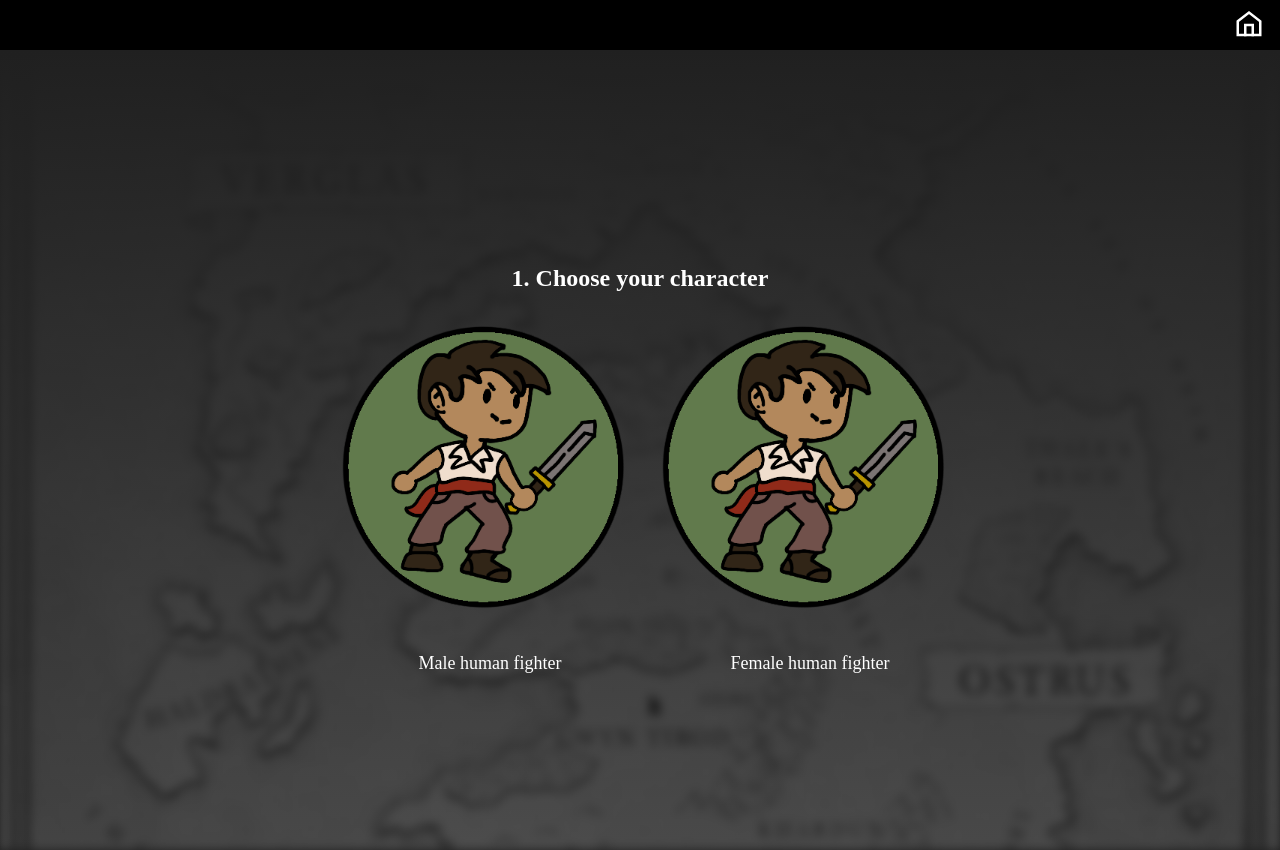
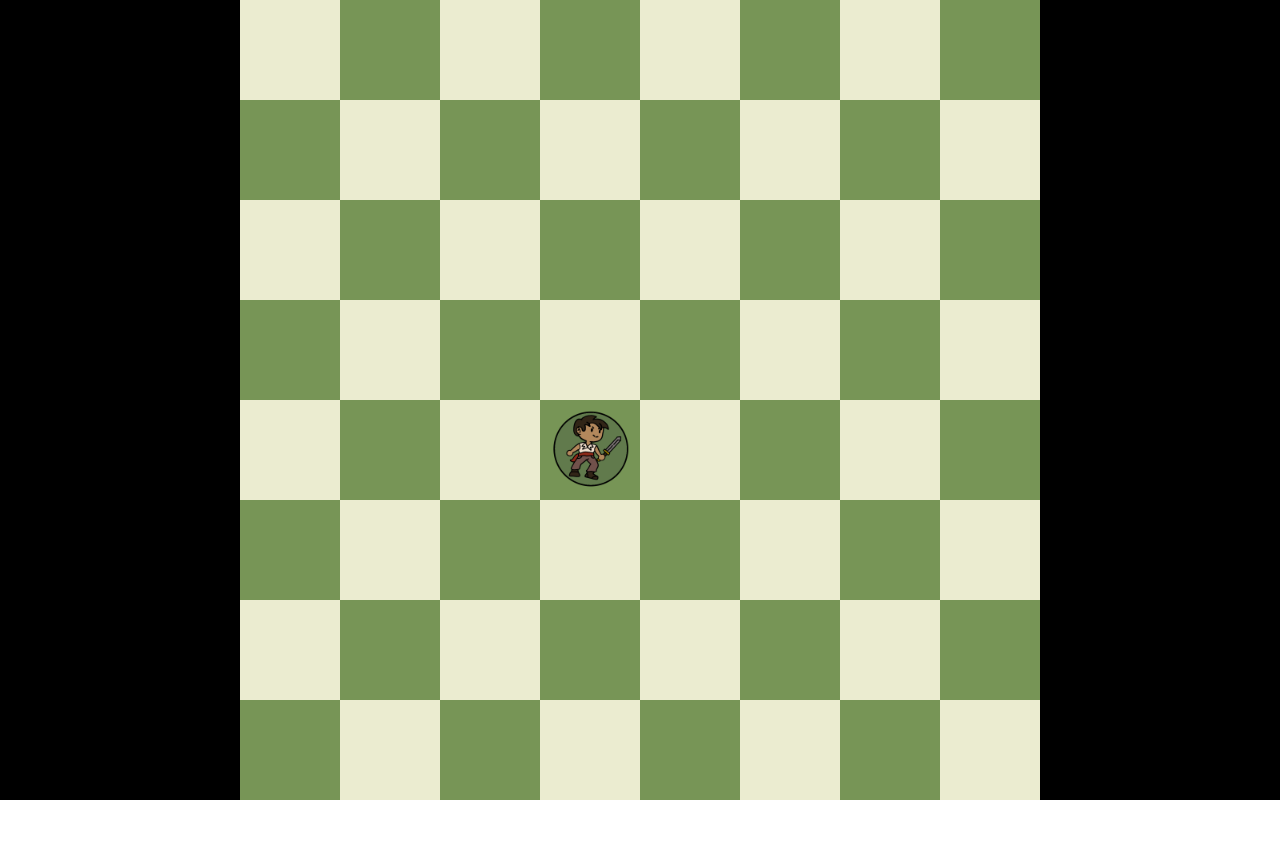
Before and after one commit to robertnochez/dungeon-tactics, a React (Create React App) app: page /Character-Customizer in a window 1280 px wide. After the commit the page ends 800 px from the top, so only its background shows below. Built offline with nearby package versions, Linux system fonts and the light colour scheme; a web font is replaced by a local one.

Commit message:
working on simulation aspect

```diff
--- a/src/App.css
+++ b/src/App.css
@@ -2,5 +2,5 @@
   display: grid;
   place-content: center;
   height: 100vh;
-  background-color: #202020;
+  background-color: #000000;
 }
--- a/src/App.tsx
+++ b/src/App.tsx
@@ -1,9 +1,11 @@
 import './App.css';
 import React from 'react';
-//import Battlemap from './components/Battlemap/Battlemap';
+import Battlemap from './components/Battlemap/Battlemap';
+/*
 import Page from './components/Titlescreen/Titlescreen';
 import { BrowserRouter as Router, Routes, Route } from 'react-router-dom';
 import CharacterCustomizer from './components/Character-Customizer/Character-Customizer';
+
 
 
 function App() {
@@ -16,5 +18,14 @@ function App() {
     </Router>
   );
 }
+*/
+
+function App() {
+  return (
+    <div id = "app">
+      <Battlemap/>
+    </div>
+  );
+}
 
 export default App;
--- a/src/components/Battlemap/Battlemap.css
+++ b/src/components/Battlemap/Battlemap.css
@@ -5,17 +5,25 @@
     width: 800px;
     height: 800px;
     background-color: #779556;
-}
+  }
 
-#battlemap .tile {
+  #battlemap .tile {
     width: 100px;
     height: 100px;
-}
+    display: flex;
+    justify-content: center;
+    align-items: center;
+  }
 
-#battlemap .black-tile{
+  #battlemap .black-tile {
     background-color: #779556;
-}
+  }
 
-#battlemap .white-tile{
+  #battlemap .white-tile {
     background-color: #ebecd0;
-}
+  }
+
+  .chess-piece {
+    width: 80px;
+    height: 80px;
+  }
--- a/src/components/Battlemap/Battlemap.tsx
+++ b/src/components/Battlemap/Battlemap.tsx
@@ -1,6 +1,7 @@
-import React from 'react';
 import './Battlemap.css';
+//import Player from '../Player/Player';
 
+/*
 const verticalAxis = [1, 2, 3, 4, 5, 6, 7, 8]
 const horizontalAxis = [1, 2, 3, 4, 5, 6, 7, 8]
 
@@ -24,3 +25,127 @@ export default function Battlemap() {
     }
     return <div id= "battlemap">{map}</div>
 }
+*/
+import { MouseEvent, useRef, useState } from "react";
+import Tile from "../Tiles/Tile";
+import './Battlemap.css';
+
+const verticalAxis = ["1", "2", "3", "4", "5", "6", "7", "8"];
+const horizontalAxis = ["a", "b", "c", "d", "e", "f", "g", "h"];
+
+interface Piece {
+  image: string;
+  x: number;
+  y: number;
+}
+
+const initialBoardState: Piece[] = [
+  { image: "/assets/dt-fighter.png", x: 3, y: 3 }
+];
+
+export default function Battlemap() {
+  const [activePiece, setActivePiece] = useState<HTMLElement | null>(null);
+  const [gridX, setGridX] = useState(0);
+  const [gridY, setGridY] = useState(0);
+  const [pieces, setPieces] = useState<Piece[]>(initialBoardState);
+  const battlemapRef = useRef<HTMLDivElement>(null);
+
+  function grabPiece(e: React.MouseEvent) {
+    const element = e.target as HTMLElement;
+    const battlemap = battlemapRef.current;
+    if (element.classList.contains("chess-piece") && battlemap) {
+      setGridX(Math.floor((e.clientX - battlemap.offsetLeft) / 100));
+      setGridY(Math.abs(Math.ceil((e.clientY - battlemap.offsetTop - 800) / 100)));
+
+      const x = e.clientX - 50;
+      const y = e.clientY - 50;
+      element.style.position = "absolute";
+      element.style.left = `${x}px`;
+      element.style.top = `${y}px`;
+
+      setActivePiece(element);
+    }
+  }
+
+  function movePiece(e: React.MouseEvent) {
+    const battlemap = battlemapRef.current;
+    if (activePiece && battlemap) {
+      const minX = battlemap.offsetLeft - 25;
+      const minY = battlemap.offsetTop - 25;
+      const maxX = battlemap.offsetLeft + battlemap.clientWidth - 75;
+      const maxY = battlemap.offsetTop + battlemap.clientHeight - 75;
+      const x = e.clientX - 50;
+      const y = e.clientY - 50;
+      activePiece.style.position = "absolute";
+
+      if (x < minX) {
+        activePiece.style.left = `${minX}px`;
+      }
+      else if (x > maxX) {
+        activePiece.style.left = `${maxX}px`;
+      }
+      else {
+        activePiece.style.left = `${x}px`;
+      }
+
+      if (y < minY) {
+        activePiece.style.top = `${minY}px`;
+      }
+      else if (y > maxY) {
+        activePiece.style.top = `${maxY}px`;
+      }
+      else {
+        activePiece.style.top = `${y}px`;
+      }
+    }
+  }
+
+  function dropPiece(e: React.MouseEvent) {
+    const battlemap = battlemapRef.current;
+    if (activePiece && battlemap) {
+      const x = Math.floor((e.clientX - battlemap.offsetLeft) / 100);
+      const y = Math.abs(Math.ceil((e.clientY - battlemap.offsetTop - 800) / 100));
+
+      setPieces((value) => {
+        const updatedPieces = value.map((p) => {
+          if (p.x === gridX && p.y === gridY) {
+            p.x = x;
+            p.y = y;
+          }
+          return p;
+        });
+        return updatedPieces;
+      });
+      setActivePiece(null);
+    }
+  }
+
+  let board = [];
+
+  for (let j = verticalAxis.length - 1; j >= 0; j--) {
+    for (let i = 0; i < horizontalAxis.length; i++) {
+      const number = j + i + 2;
+      let image = undefined;
+
+      pieces.forEach((p) => {
+        if (p.x === i && p.y === j) {
+          image = p.image;
+        }
+      });
+
+      board.push(<Tile key={`${j},${i}`} image={image} number={number} />);
+    }
+  }
+
+  return (
+    <div
+      onMouseMove={(e) => movePiece(e)}
+      onMouseDown={(e) => grabPiece(e)}
+      onMouseUp={(e) => dropPiece(e)}
+      id="battlemap"
+      ref={battlemapRef}
+    >
+      {board}
+    </div>
+  );
+}
--- /dev/null
+++ b/src/components/Player/Player.tsx
@@ -0,0 +1,24 @@
+// Player.tsx
+import React from 'react';
+
+interface PlayerProps {
+    position: { x: number, y: number };
+    tileSize: number;
+}
+
+const Player: React.FC<PlayerProps> = ({ position, tileSize }) => {
+    const playerStyle: React.CSSProperties = {
+        width: '100px',
+        height: '100px',
+        borderRadius: '50%',
+        backgroundColor: 'blue',
+        position: 'absolute',
+        top: position.y * tileSize,
+        left: position.x * tileSize,
+        transition: 'top 0.3s, left 0.3s'
+    };
+
+    return <div style={playerStyle}></div>;
+}
+
+export default Player;
--- /dev/null
+++ b/src/components/Tiles/Tile.css
@@ -0,0 +1,34 @@
+.tile {
+    display: grid;
+    place-content: center;
+    width: 100px;
+    height: 100px;
+}
+
+.tile .chess-piece {
+    width: 100px;
+    height: 100px;
+    background-repeat: no-repeat;
+    background-position: center;
+    background-size: 100px;
+}
+
+.tile .chess-piece:hover {
+    cursor: grab;
+}
+
+.tile .chess-piece:active {
+    cursor: grabbing;
+}
+
+.black-tile {
+    background-color: #444444;
+}
+
+.white-tile {
+    background-color: #232323;
+}
+
+.tile img {
+    width: 80px;
+}
--- a/src/components/Tiles/Tile.tsx
+++ b/src/components/Tiles/Tile.tsx
@@ -1,16 +1,18 @@
 import React from 'react';
-import './Tile.css';
 
-interface Props {
-    num: number;
+interface TileProps {
+  image?: string;
+  number: number;
 }
 
-/*
-export default function Tile((num): Props) {
-    if (num % 2 === 0) {
-        return <div className="title black-tile"></div>;
-    } else {
-        return <div className="title white-tile"></div>
-    }
-}
-*/
+const Tile: React.FC<TileProps> = ({ image, number }) => {
+  const className = (number % 2 === 0) ? 'black-tile' : 'white-tile';
+
+  return (
+    <div className={`tile ${className}`}>
+      {image && <img src={image} alt="" className="chess-piece" />}
+    </div>
+  );
+};
+
+export default Tile;
```
